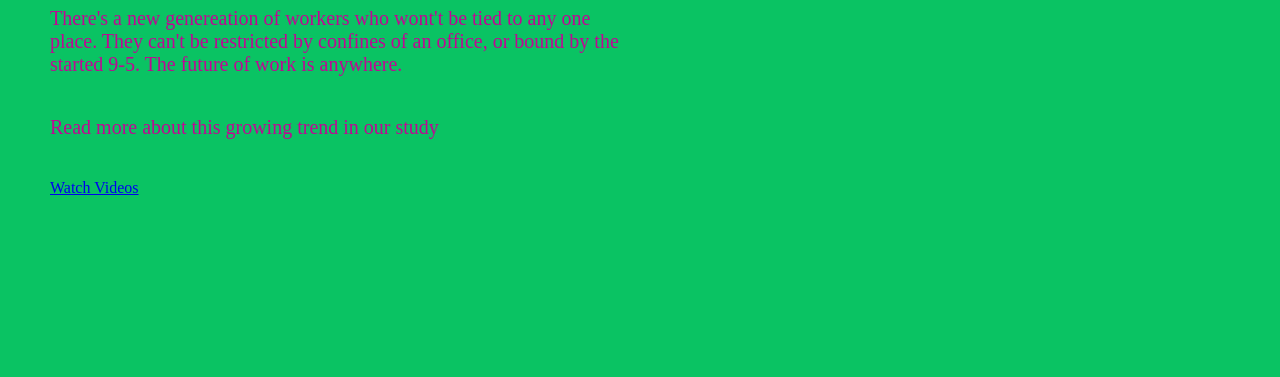
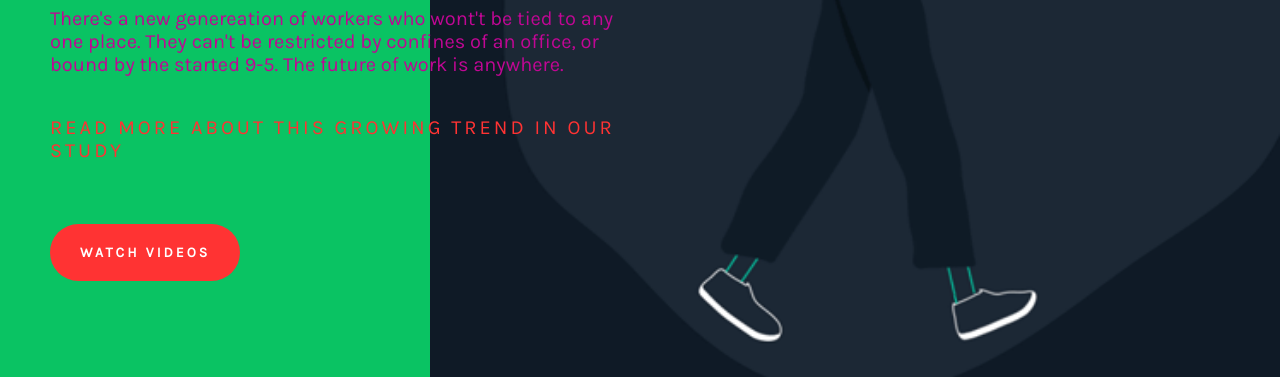
Before and after one commit to EHB-MCT/web1-exercise-04-anywhere-workers-MohammedHasan-dev, a plain HTML site: page index.html in a window 1280 px wide. Shown: the part 423-800 px from the top of the page. Drawn offline with nearby package versions, Linux system fonts and the light colour scheme.

Commit message:
exercise 4 ( font update)

```diff
--- a/index.html
+++ b/index.html
@@ -13,7 +13,7 @@
     <h1> Anywhere<br> Workers</h1>
     <p> There's a new genereation of workers who wont't be tied to any one place. They can't be restricted by confines
         of an office, or bound by the started 9-5. The future of work is anywhere.</p>
-  <p> Read more about this growing trend in our study</p>
+  <p class= "read-more"> Read more about this growing trend in our study</p>
   <a href="#">Watch Videos</a>
 
 
--- a/style.css
+++ b/style.css
@@ -1,8 +1,21 @@
+
+@import url('https://fonts.googleapis.com/css2?family=Karla&family=Spectral:wght@600&display=swap');
+
 body{
     background-color: rgb(10, 195, 99);
     margin: 50px;
+    font-family:'karla', sans-serif;
+
+    background-image: url(images/anywhere-workers.gif);
+    background-repeat: no-repeat;
+    background-position: right top;
+    background-size: 850px;
+
+
 }
 h1{
+
+    font-family: 'spectral', sans-serif;
     font-size: 120px;
     color: aqua;
     line-height: 150px;
@@ -16,3 +29,25 @@ p{
     fon
 
 }
+
+.read-more {
+    color: #f33;
+    margin-bottom:80px;
+    text-transform: uppercase;
+    font-seize: 16px;
+    letter-spacing: 3px;
+
+
+}
+
+a{
+    background-color: #f33;
+    padding: 20px 30px;
+    border-radius: 30px;
+    color: #fff;
+    text-transform: uppercase;
+    text-decoration: none;
+    font-size: 14px;
+    font-weight: bold;
+    letter-spacing: 3px;
+}
```
